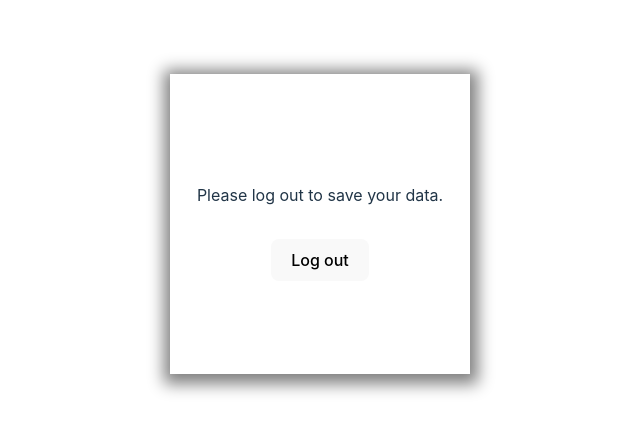
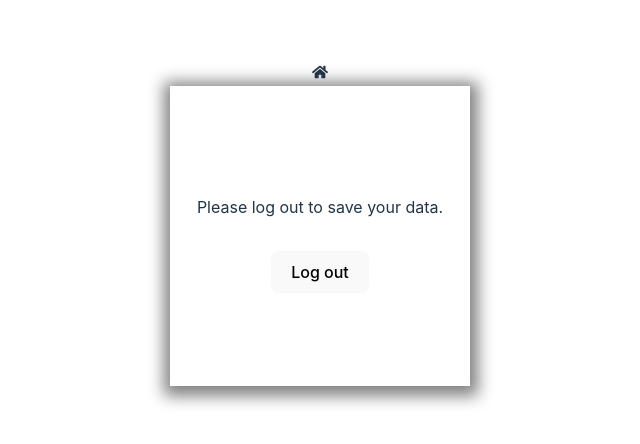
Before and after one commit to Olha36/react-learning, a React (Vite) app: page /profile in a window 1280 px wide. Shown: the part 176-620 px from the top of the page, without its empty margins (320-960 px from the left). Built offline with nearby package versions, Linux system fonts and the light colour scheme.

Commit message:
add a home button to all components

```diff
--- a/src/components/conditionalRendering/formValidation.jsx
+++ b/src/components/conditionalRendering/formValidation.jsx
@@ -5,6 +5,7 @@
 // If the password is too short, display "Password must be at least 8 characters."
 // Display a "Submit" button, and when all validations pass, display a success message like "Sign up successful."
 import { Component } from 'react';
+import { FaHome } from 'react-icons/fa';
 import '../../css/formValidation.css';
 
 export default class FormValidation extends Component {
@@ -15,7 +16,7 @@ export default class FormValidation extends Component {
       password: '',
       emailError: '',
       passwordError: '',
-      successMessage: ''
+      successMessage: '',
     };
   }
 
@@ -53,6 +54,8 @@ export default class FormValidation extends Component {
 
   render() {
     return (
+      <>
+        <FaHome />
         <div className='form-validation'>
           <h3>Sign up</h3>
           <form onSubmit={this.handleSubmit}>
@@ -65,9 +68,7 @@ export default class FormValidation extends Component {
               onChange={this.handleChange}
               required
             />
-          {this.state.emailError && (
-            <span className='error-message'>{this.state.emailError}</span>
-          )}
+            {this.state.emailError && <span className='error-message'>{this.state.emailError}</span>}
 
             <label htmlFor='password'>Password:</label>
             <input
@@ -78,16 +79,13 @@ export default class FormValidation extends Component {
               onChange={this.handleChange}
               required
             />
-          {this.state.passwordError && (
-            <span className='error-message'>{this.state.passwordError}</span>
-          )}
+            {this.state.passwordError && <span className='error-message'>{this.state.passwordError}</span>}
 
             <button type='submit'>Submit</button>
-          {this.state.successMessage && (
-            <p>{this.state.successMessage}</p>
-          )}
+            {this.state.successMessage && <p>{this.state.successMessage}</p>}
           </form>
         </div>
+      </>
     );
   }
 }
--- a/src/components/conditionalRendering/productAvailability.jsx
+++ b/src/components/conditionalRendering/productAvailability.jsx
@@ -1,4 +1,5 @@
 import { Component } from 'react';
+import { FaHome } from 'react-icons/fa';
 export default class ProductAvailability extends Component {
   constructor(props) {
     super(props);
@@ -18,17 +19,23 @@ export default class ProductAvailability extends Component {
     const { isAvailable } = this.state;
     if (isAvailable) {
       return (
+        <>
+          <FaHome />
           <div className='product-availability'>
             <p>Product is available</p>
             <button onClick={this.handleButtonClick}>Add to cart</button>
           </div>
+        </>
       );
     } else {
       return (
+        <>
+          <FaHome />
           <div className='product-availability'>
             <p>Product is unavailable</p>
             <button onClick={this.handleButtonClick}>Notify when the product appears</button>
           </div>
+        </>
       );
     }
   }
--- a/src/components/conditionalRendering/userProfile.jsx
+++ b/src/components/conditionalRendering/userProfile.jsx
@@ -1,6 +1,6 @@
 import { Component } from 'react';
+import { FaHome } from 'react-icons/fa';
 import '../../css/userProfile.css';
-
 export default class UserProfile extends Component {
   constructor(props) {
     super(props);
@@ -18,21 +18,23 @@ export default class UserProfile extends Component {
   };
   render() {
     const { isLogged } = this.state;
-    if (isLogged) {
-      // If the user is logged out, show a "Log in" button and a message like "Please log in to access your account."
     return (
+      <>
+        <FaHome />
         <div className='login-container'>
+          {isLogged ? (
+            <>
               <p>Please log in to access your account.</p>
               <button onClick={this.handleToggleLogin}>Log in</button>
-        </div>
-      );
-    } else {
-      return (
-        <div className='login-container'>
+            </>
+          ) : (
+            <>
               <p>Please log out to save your data.</p>
               <button onClick={this.handleToggleLogin}>Log out</button>
+            </>
+          )}
         </div>
+      </>
     );
   }
 }
-}
```
Lines whose indentation alone changed are shown as unchanged.
